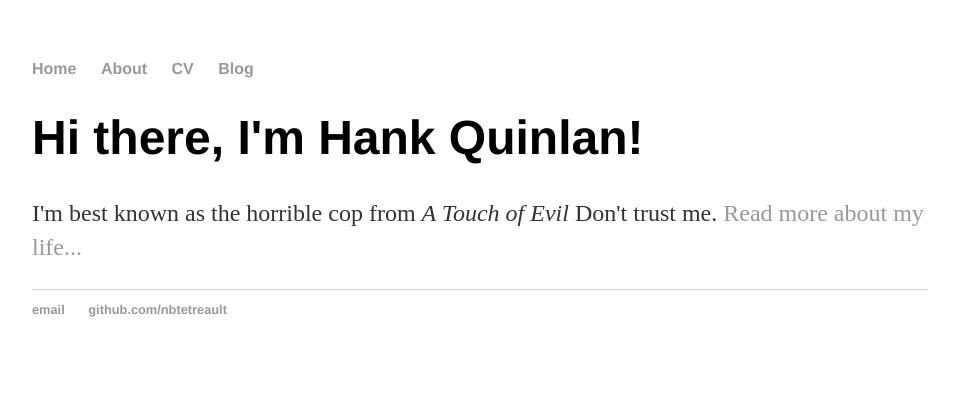
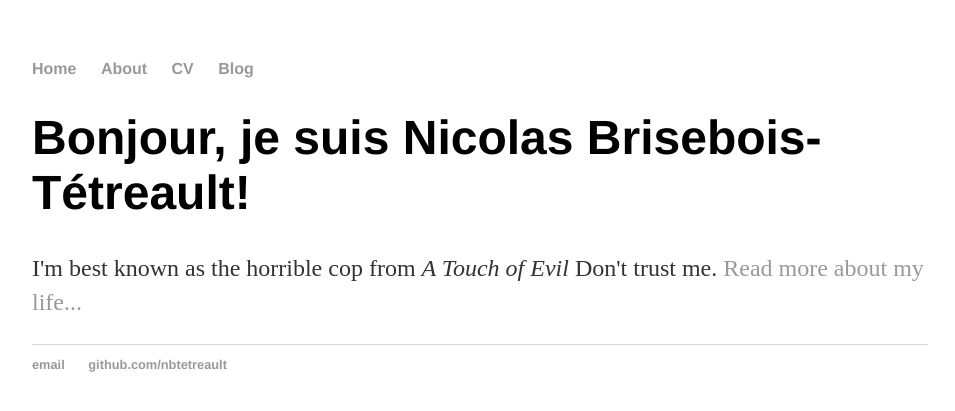
Before and after one commit to chanif/nbtetreault.github.io, a Jekyll site: the page built from index.html, in a window 1280 px wide. Shown: the top 411 px of the page, without its empty margins (160-1115 px from the left). Built offline with Jekyll 4.4.1, drawn with Linux system fonts in a browser that asks for light colours.

Commit message:
Update index.html

```diff
--- a/index.html
+++ b/index.html
@@ -3,6 +3,6 @@ layout: default
 title: Hank Quinlan, Horrible Cop
 ---
 <div class="blurb">
-	<h1>Hi there, I'm Hank Quinlan!</h1>
+	<h1>Bonjour, je suis {{ site.name }}!</h1>
 	<p>I'm best known as the horrible cop from <em>A Touch of Evil</em> Don't trust me. <a href="/about">Read more about my life...</a></p>
 </div><!-- /.blurb -->
```
